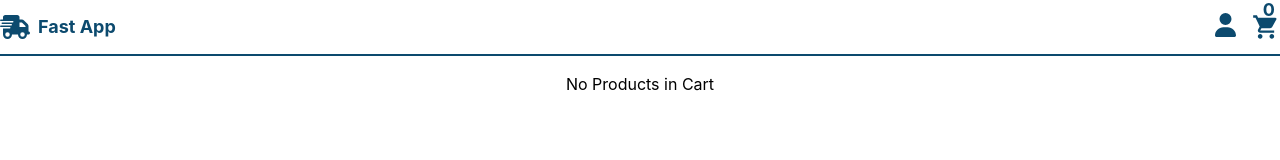
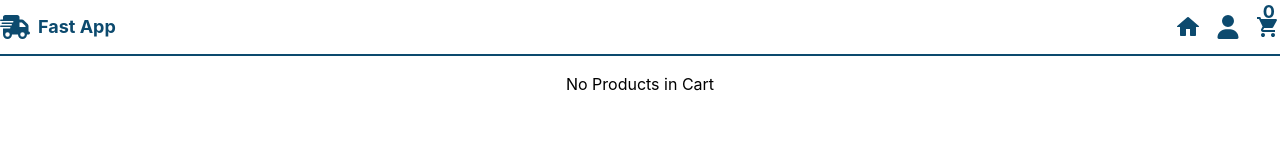
Before and after one commit to psudeepteja/e_cart_app, a React (Vite) app: page /cart in a window 1280 px wide. Shown: the top 160 px of the page. Built offline with nearby package versions, Linux system fonts and the light colour scheme.

Commit message:
new UI changes

```diff
--- a/index.html
+++ b/index.html
@@ -4,7 +4,7 @@
     <meta charset="UTF-8" />
     <!-- <link rel="icon" type="image/svg+xml" href="/vite.svg" /> -->
     <meta name="viewport" content="width=device-width, initial-scale=1.0" />
-    <title>Vite + React + TS</title>
+    <title>Fast App by Sudeep</title>
   </head>
   <body>
     <div id="root"></div>
--- a/src/components/Header.jsx
+++ b/src/components/Header.jsx
@@ -18,8 +18,13 @@ export default function Header() {
         <span className="font-bold text-lg text-sky-900">Fast App</span>
       </span>
       <div className='flex gap-4'>
+        <div>
+          <svg xmlns="http://www.w3.org/2000/svg" x="0px" y="0px" width="24px" height="24px" viewBox="0 0 24 24" className="fill-current text-sky-900">
+    <path d="M 12 2 A 1 1 0 0 0 11.289062 2.296875 L 1.203125 11.097656 A 0.5 0.5 0 0 0 1 11.5 A 0.5 0.5 0 0 0 1.5 12 L 4 12 L 4 20 C 4 20.552 4.448 21 5 21 L 9 21 C 9.552 21 10 20.552 10 20 L 10 14 L 14 14 L 14 20 C 14 20.552 14.448 21 15 21 L 19 21 C 19.552 21 20 20.552 20 20 L 20 12 L 22.5 12 A 0.5 0.5 0 0 0 23 11.5 A 0.5 0.5 0 0 0 22.796875 11.097656 L 12.716797 2.3027344 A 1 1 0 0 0 12.710938 2.296875 A 1 1 0 0 0 12 2 z"></path>
+</svg>
+        </div>
       <div onClick={() => navigate('/auth')}>
-        <svg xmlns="http://www.w3.org/2000/svg" height={24} viewBox="0 0 448 512" className="fill-current text-sky-900"><path d="M224 256A128 128 0 1 0 224 0a128 128 0 1 0 0 256zm-45.7 48C79.8 304 0 383.8 0 482.3C0 498.7 13.3 512 29.7 512l388.6 0c16.4 0 29.7-13.3 29.7-29.7C448 383.8 368.2 304 269.7 304l-91.4 0z" /></svg>
+        <svg xmlns="http://www.w3.org/2000/svg" width="24px" height="24px" viewBox="0 0 448 512" className="fill-current text-sky-900"><path d="M224 256A128 128 0 1 0 224 0a128 128 0 1 0 0 256zm-45.7 48C79.8 304 0 383.8 0 482.3C0 498.7 13.3 512 29.7 512l388.6 0c16.4 0 29.7-13.3 29.7-29.7C448 383.8 368.2 304 269.7 304l-91.4 0z" /></svg>
       </div>
       <div className='relative cursor-pointer' onClick={() => navigate('/cart')}>
         <div >
--- a/src/icons/cart.jsx
+++ b/src/icons/cart.jsx
@@ -1,6 +1,6 @@
 
 export function MaterialSymbolsShoppingCart(props) {
   return (
-    <svg xmlns="http://www.w3.org/2000/svg" width="28px" height="28px" viewBox="0 0 24 24" className="fill-current text-sky-900" {...props}><path  d="M7 22q-.825 0-1.412-.587T5 20t.588-1.412T7 18t1.413.588T9 20t-.587 1.413T7 22m10 0q-.825 0-1.412-.587T15 20t.588-1.412T17 18t1.413.588T19 20t-.587 1.413T17 22M5.2 4h14.75q.575 0 .875.513t.025 1.037l-3.55 6.4q-.275.5-.737.775T15.55 13H8.1L7 15h12v2H7q-1.125 0-1.7-.987t-.05-1.963L6.6 11.6L3 4H1V2h3.25z"></path></svg>
+    <svg xmlns="http://www.w3.org/2000/svg" width="24px" height="24px" viewBox="0 0 24 24" className="fill-current text-sky-900" {...props}><path  d="M7 22q-.825 0-1.412-.587T5 20t.588-1.412T7 18t1.413.588T9 20t-.587 1.413T7 22m10 0q-.825 0-1.412-.587T15 20t.588-1.412T17 18t1.413.588T19 20t-.587 1.413T17 22M5.2 4h14.75q.575 0 .875.513t.025 1.037l-3.55 6.4q-.275.5-.737.775T15.55 13H8.1L7 15h12v2H7q-1.125 0-1.7-.987t-.05-1.963L6.6 11.6L3 4H1V2h3.25z"></path></svg>
   )
 }
--- a/vite.config.ts
+++ b/vite.config.ts
@@ -9,4 +9,8 @@ export default defineConfig({
         open: true,
         port: 8888,
     },
+    build: {
+    outDir: 'dist'
+  }
+
 })
```
Also changed, not shown: 16 other files (tests, documents, lock files or other folders).
